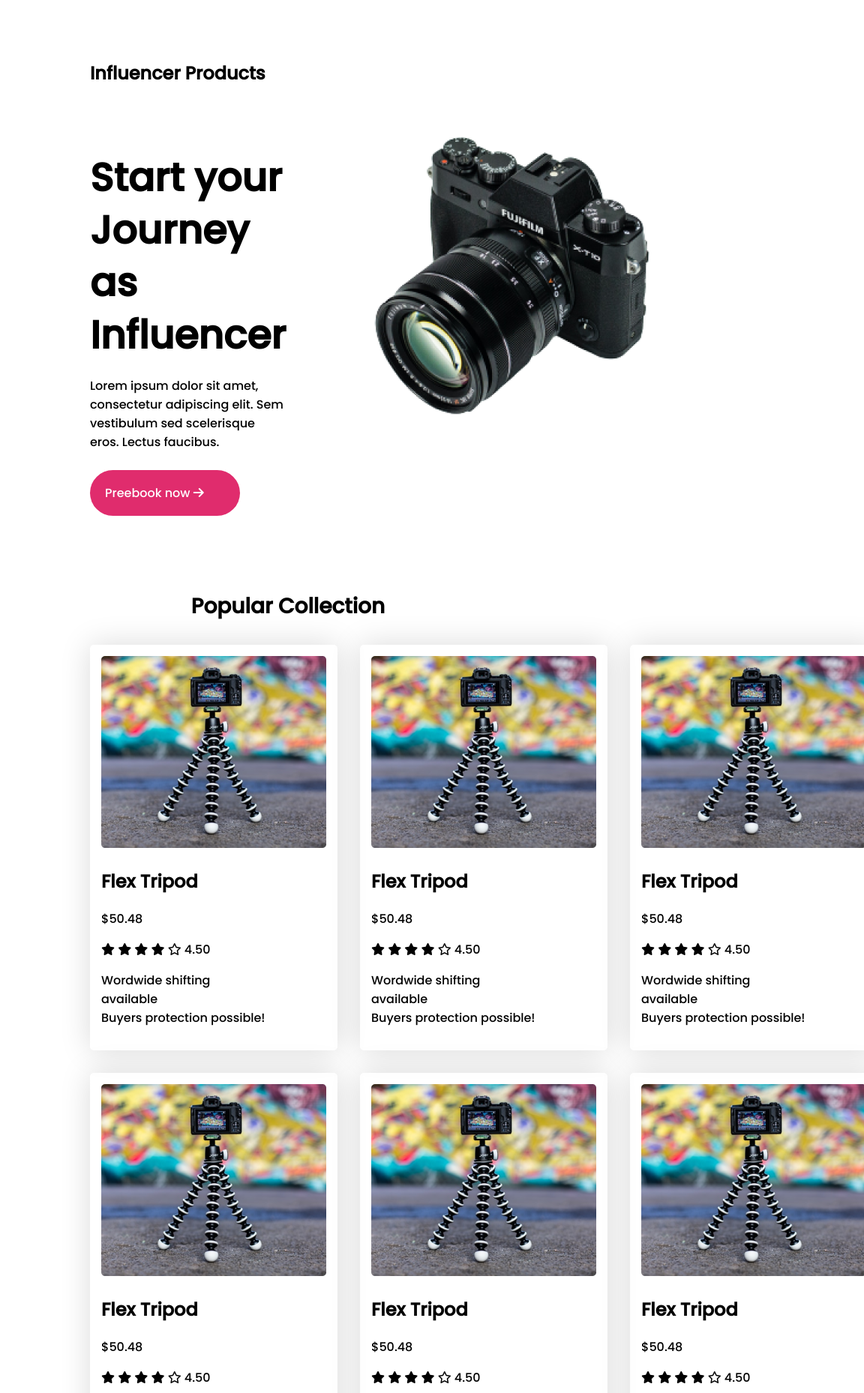
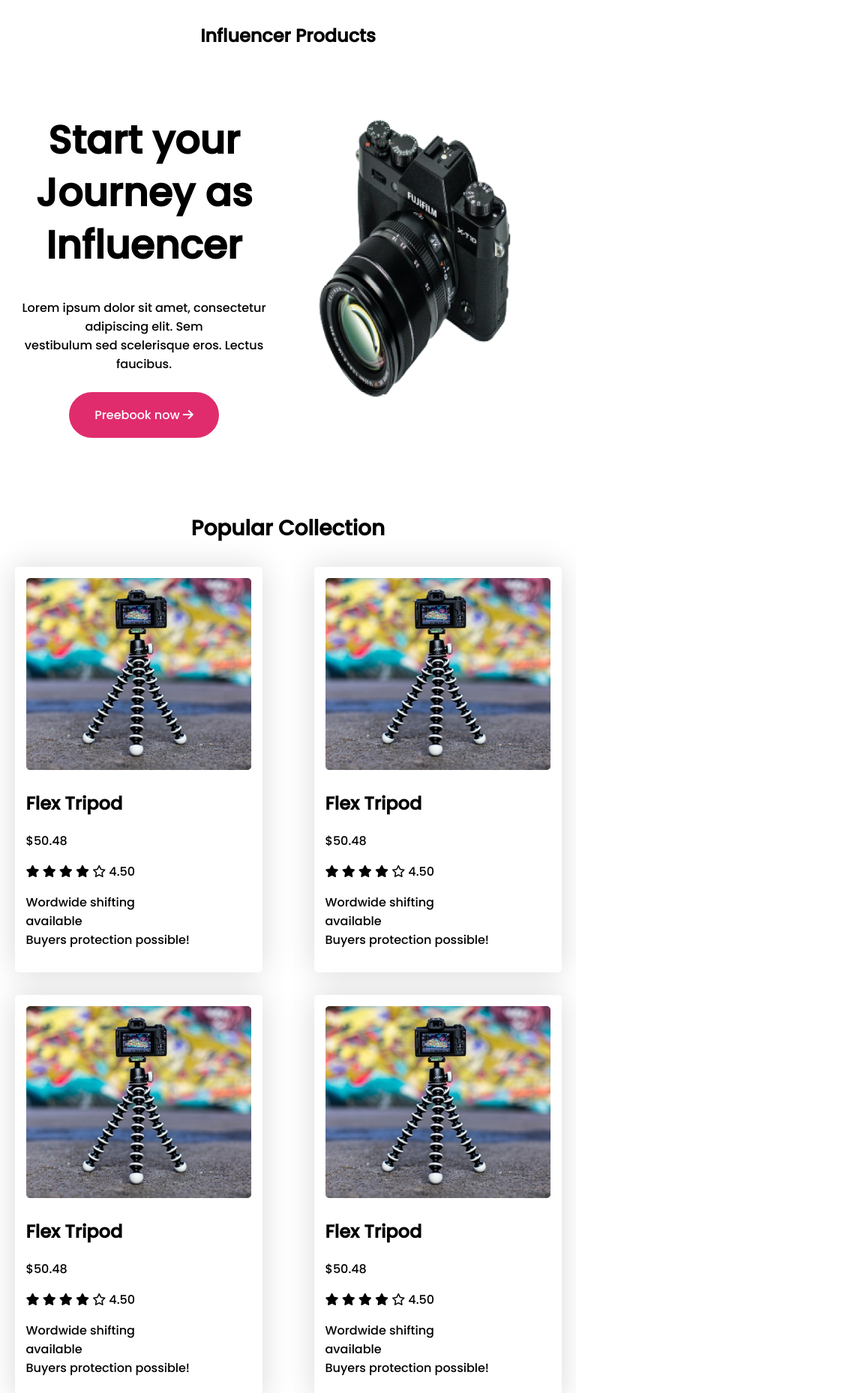
Before and after one commit to yassesh/influencer-gear-project, a plain HTML site: page index.html in a window 768 px wide. Shown: the top 1858 px of the page at 75% size, 1152 px wide, since content can reach past the window. Drawn offline with Linux system fonts and the light colour scheme; a web font is replaced by a local one.

Commit message:
tab completed

```diff
--- a/styles/style.css
+++ b/styles/style.css
@@ -131,10 +131,9 @@ footer{
 /*-------
  Media styles
  --------------- */
+ /* mobile view */
  @media only screen and (max-width:688px) {
-     section{
-         display: none;
-     }
+
      .top-heading{
          text-align: center;
          margin-left: 0;
@@ -151,6 +150,9 @@ footer{
          flex-direction: column;
          margin-left: 0;
          align-items: center;
+     }
+     .main-heading{
+         width: 100%;
      }
      .camera-pic{
          width: 100%;
@@ -169,24 +171,75 @@ footer{
      }
      .all-collections{
          grid-template-columns: repeat(1,1fr);
-         margin-left: 5%;
+         margin-left:0;
+         margin-right: 0;
+         justify-items: center;
 
      }
 
+     /* speciality section */
+     .all-special-icons{
+         grid-template-columns: repeat(1,1fr);
+         grid-row-gap: 50px;
+     }
+ }
+ /* ----
+ Tab view
+ ----------*/
+ @media only screen and (min-width:688px) and (max-width:922px) {
+     /* start journey section */
 
+    .top-heading{
+        text-align: center;
+        margin-left: 0;
+        margin-top: 30px;
+    }
+    .container-one{
+        display: block;
+        margin-left: 0;
+        width: 100%;
+    }
+    .main-heading{
+        width: 100%;
+    }
+    .start-journey{
+        margin-left: 0;
+        align-items: center;
 
+    }
+    .journey-details{
+        display: flex;
+        flex-direction: column;
+        text-align: center;
+        align-items: center;
+    }
 
-     /* .container{
-         width: 100%;
-     }
-     .start-journey{
-         flex-direction: column;
-     } */
+    .start-journey .camera-pic{
+        width: 50%;
+    }
+    .camera-pic{
+        justify-items: center;
+    }
+    .camera-pic img{
+        padding-left: 20px;
+        width: 80%;
+    }
 
-     /* .all-collections{
-         grid-template-columns: repeat(1,1fr);
-     }
-     .section-title{
-         text-align: center;
-     } */
+     /* popular collection section */
+    .container-two{
+        display: block;
+        width: 100%;
+    }
+
+    .all-collections{
+        grid-template-columns: repeat(2,1fr);
+        margin-left:0;
+        margin-right: 0;
+        justify-items: center;
+    }
+    /* speciality section */
+    .all-special-icons{
+        grid-template-columns: repeat(2,1fr);
+        grid-row-gap: 50px;
+    }
  }
```
